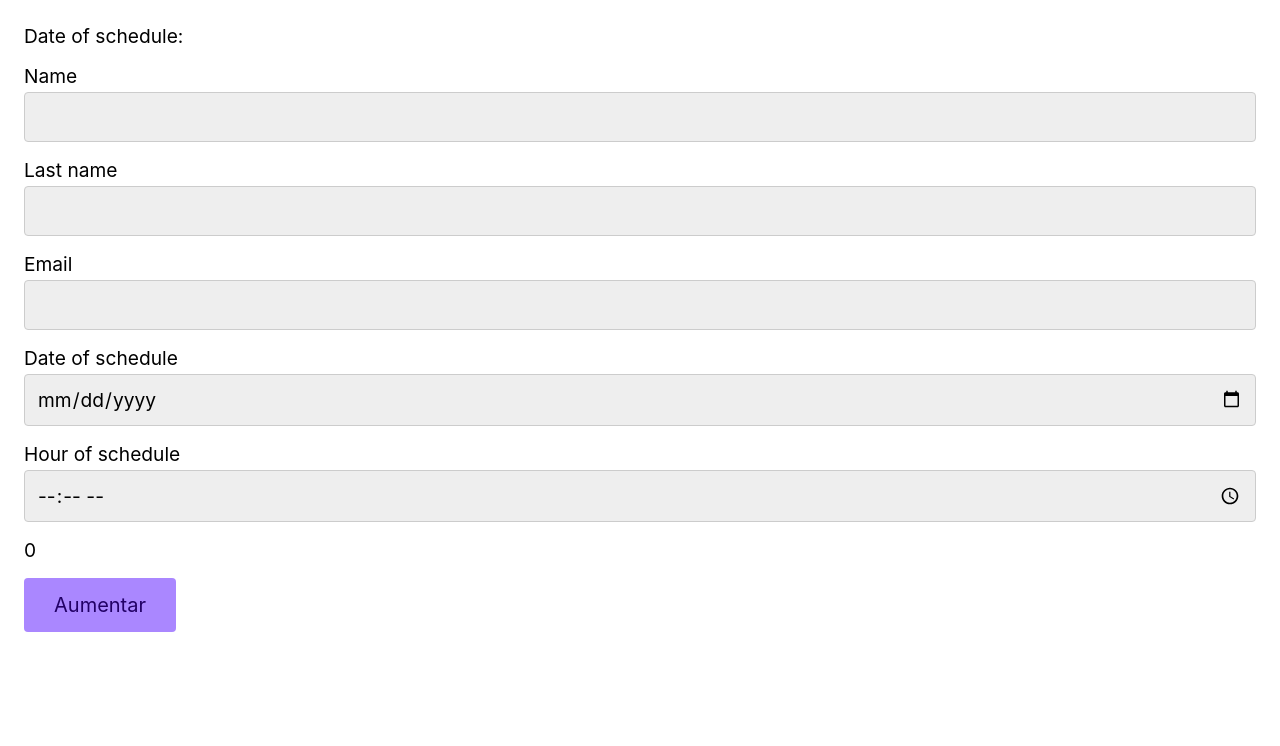
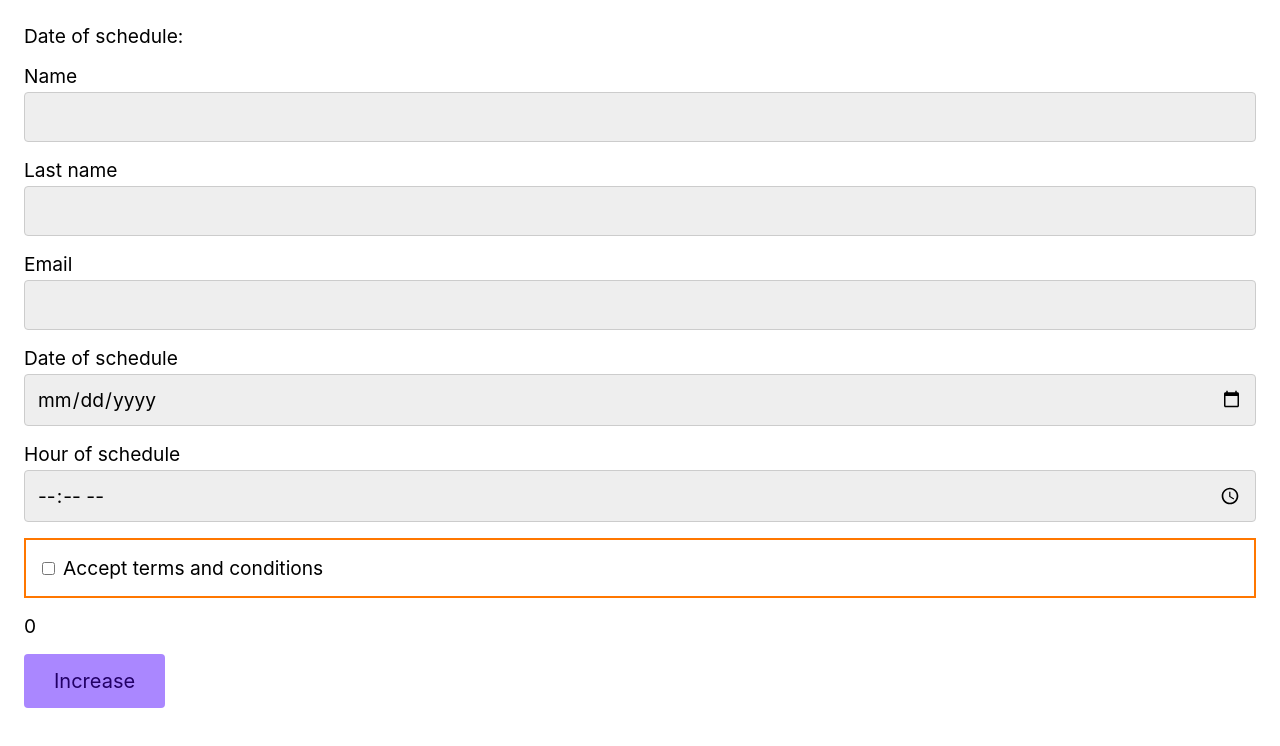
Before and after one commit to paulodutra/react-with-vite-and-ts, a React (Vite) app: page / in a window 1280 px wide. Shown: the top 746 px of the page. Built offline with nearby package versions, Linux system fonts and the light colour scheme.

Commit message:
feat: add checkbox component

```diff
--- a/src/App.tsx
+++ b/src/App.tsx
@@ -1,6 +1,7 @@
 import React from 'react';
 import { Button } from './Button';
 import { Input } from './Input';
+import { Checkbox } from './Checkbox';
 
 function App() {
   const [total, setTotal] = React.useState(0)
@@ -22,6 +23,7 @@ function App() {
         onChange={(event) => setData(event.currentTarget.value)}
       />
       <Input id='hour-schedule' label='Hour of schedule' type='time' />
+      <Checkbox label='Accept terms and conditions'/>
       <p>{total}</p>
       <Button
         id='main-button'
@@ -29,7 +31,7 @@ function App() {
         onClick={increment}
         lenghtButton="1.25rem"
       >
-        Aumentar
+        Increase
       </Button>
     </div>
   )
--- /dev/null
+++ b/src/Checkbox.tsx
@@ -0,0 +1,18 @@
+import React from 'react'
+
+export const Checkbox = ({ label} : {label: string}) => {
+  const [value, setValue] = React.useState(false);
+  return (
+    <label style={{
+        padding: "1rem",
+        border: value ? "2px solid #8D2" : "2px solid #F70"
+    }}>
+        <input
+            type='checkbox'
+            checked={value}
+            onChange={({currentTarget}) => setValue(currentTarget.checked)}
+        />
+        {label}
+    </label>
+  )
+}
```
